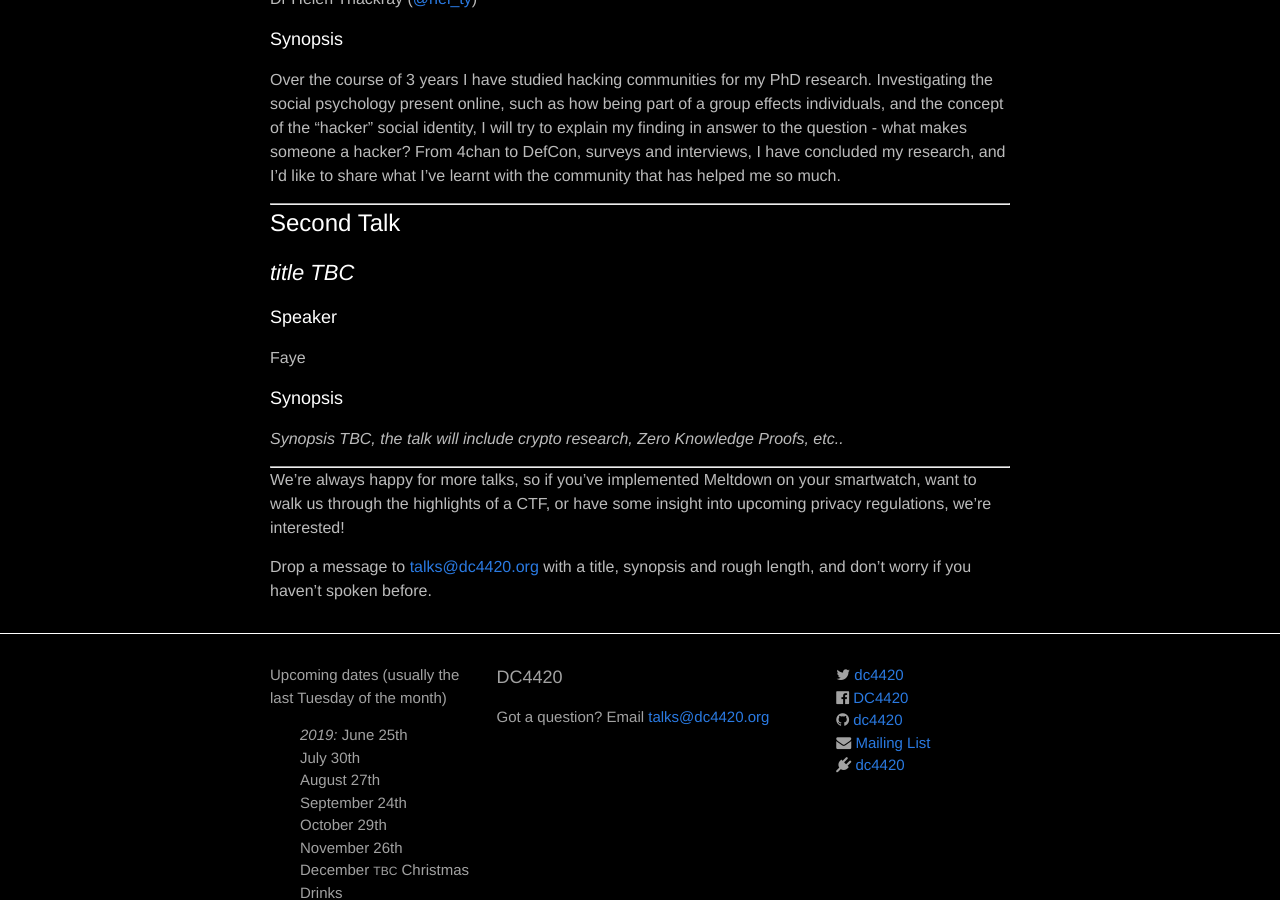
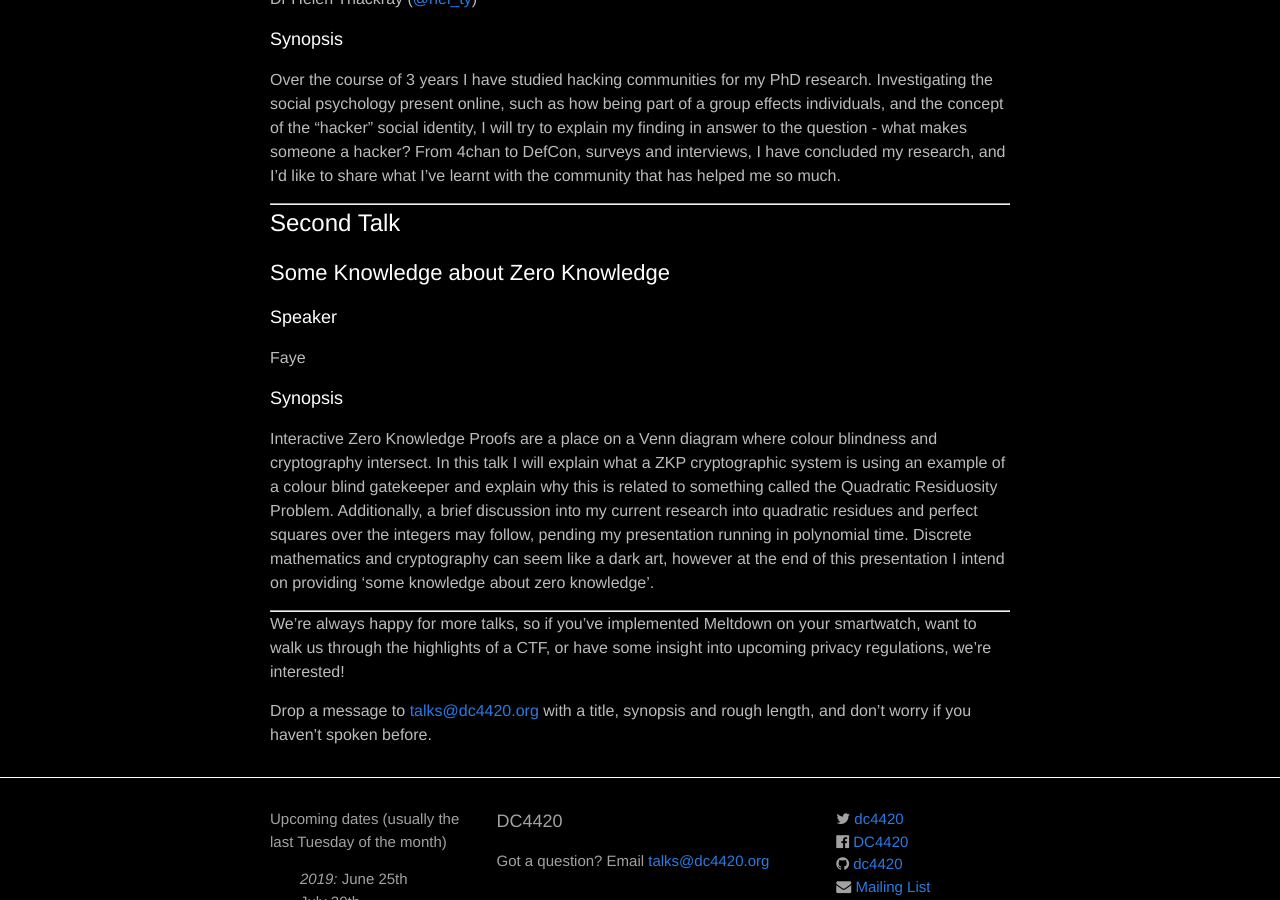
Before and after one commit to dc4420/website, a Jekyll site: the page built from _posts/2019-06-25-talks.markdown, in a window 1280 px wide and 900 px high, scrolled down 291 px. Built offline with Jekyll 4.4.1, drawn with Linux system fonts in a browser that asks for light colours; nearby versions of some CDN libraries.

Commit message:
add details of Faye's talk

```diff
--- a/_posts/2019-06-25-talks.markdown
+++ b/_posts/2019-06-25-talks.markdown
@@ -21,7 +21,7 @@ Over the course of 3 years I have studied hacking communities for my PhD researc
 
 # Second Talk
 
-## *title TBC*
+## Some Knowledge about Zero Knowledge
 
 ### Speaker
 
@@ -29,7 +29,8 @@ Faye
 
 ### Synopsis
 
-*Synopsis TBC, the talk will include crypto research, Zero Knowledge Proofs, etc..*
+Interactive Zero Knowledge Proofs are a place on a Venn diagram where colour blindness and cryptography intersect. In this talk I will explain what a ZKP cryptographic system is using an example of a colour blind gatekeeper and explain why this is related to something called the Quadratic Residuosity Problem. Additionally, a brief discussion into my current research into quadratic residues and perfect squares over the integers may follow, pending my presentation running in polynomial time.
+Discrete mathematics and cryptography can seem like a dark art, however at the end of this presentation I intend on providing 'some knowledge about zero knowledge'.
 
 <hr>
 
```
